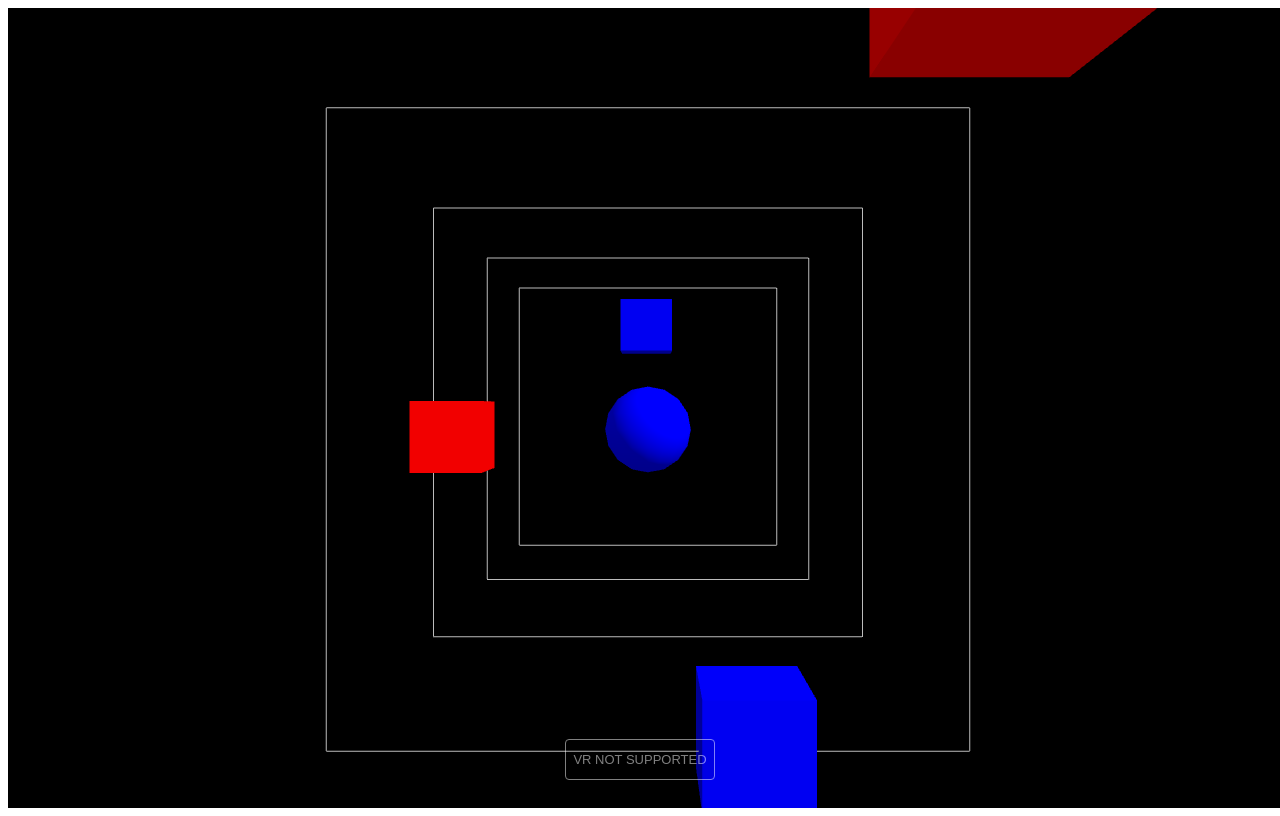
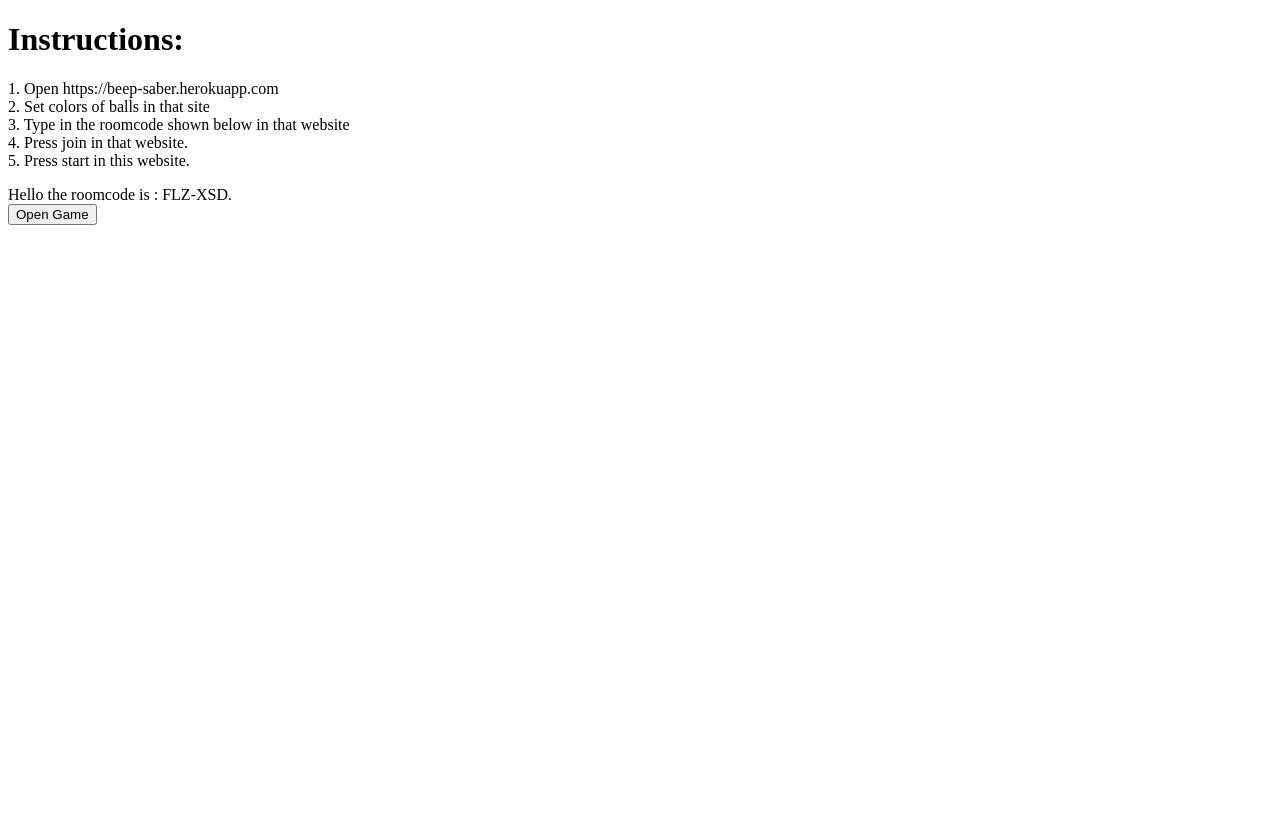
Before and after one commit to yudeeeth/beep-saber, a React (Create React App) app: page / in a window 1280 px wide. Built offline with nearby package versions, Linux system fonts and the light colour scheme; no server answers.

Commit message:
(feat):Added a simple interface for entering roomcode to use, with instructions, roomcode not used yet

```diff
--- a/src/App.js
+++ b/src/components/App.jsx
@@ -1,10 +1,9 @@
-import "./App.css";
 import { VRButton } from "three/examples/jsm/webxr/VRButton.js";
 import * as THREE from "three";
 import { BoxLineGeometry } from 'three/examples/jsm/geometries/BoxLineGeometry.js';
 import { io } from "socket.io-client";
 import { useEffect } from "react";
-import { onWindowResize, animate, initialise } from "./utils/setup.js"
+import { onWindowResize, animate, initialise } from "../utils/setup.js"
 
 
 function App() {
@@ -146,7 +145,7 @@ function App() {
 		scene.background = new THREE.Color(0x000000);
 
 		// Create a camera and set its position and add it to the scene
-		camera = new THREE.PerspectiveCamera(50, window.innerWidth / window.innerHeight, 0.1, 10);
+		camera = new THREE.PerspectiveCamera(50, window.innerWidth / window.innerHeight, 0.1, 2000);
 		camera.position.set(0, 1.6, 3);
 		scene.add(camera);
 
--- /dev/null
+++ b/src/components/Choose.jsx
@@ -0,0 +1,62 @@
+import React, { Component } from 'react';
+import App from "./App.jsx";
+
+class Choose extends React.Component {
+
+    state = {
+        start: false,
+        roomcode: null,
+    };
+
+    menuOrApp = () => {
+        if(!this.state.start)
+            return this.menu();
+        return <App key="vrstuff"/>;
+    };
+
+    menu = () => {
+        return (
+            <div>
+                <h1>Instructions:</h1>
+                <p>
+                    1. Open https://beep-saber.herokuapp.com
+                    <br />
+                    2. Set colors of balls in that site
+                    <br />
+                    3. Type in the roomcode shown below in that website
+                    <br />
+                    4. Press join in that website.
+                    <br />
+                    5. Press start in this website.
+                </p>
+                <div>Hello the roomcode is : {this.getRoomcode()}.</div>
+                <button onClick={this.changeComponent}>Open Game</button>
+            </div>
+        );
+    };
+
+    getRoomcode = () => {
+        let alphabet = "ABCDEFGHIJKLMNOPQRSTUVWXYZ";
+        alphabet = alphabet.split("");
+        if(this.state.roomcode === null) {
+            let code = [];
+            for(let i=0;i<6;i++){
+                code.push(alphabet[Math.floor(Math.random()*  26)]);
+            }
+            // roomcode = [roomcode.slice(0,4).join(''),roomcode.slice(4).join('')].join('-');
+            // console.log([code.slice(0,3).join(''),code.slice(3).join('')].join('-'));
+            this.setState({roomcode:[code.slice(0,3).join(''),code.slice(3).join('')].join('-')} );
+        }
+        return this.state.roomcode;
+    };
+
+    changeComponent = () => {
+        this.setState({start: true});
+    };
+
+    render() {
+        return this.menuOrApp();
+    }
+}
+
+export default Choose;
--- a/src/index.js
+++ b/src/index.js
@@ -1,8 +1,11 @@
 import React from 'react';
 import ReactDOM from 'react-dom';
-import App from './App';
+import App from './components/App';
+import Choose from './components/Choose';
+// import choose from './components/choose'
+
 
 ReactDOM.render(
-  <App />,
+  <Choose />,
   document.getElementById('root')
 );
```
Also changed, not shown: src/App.css (deleted).
